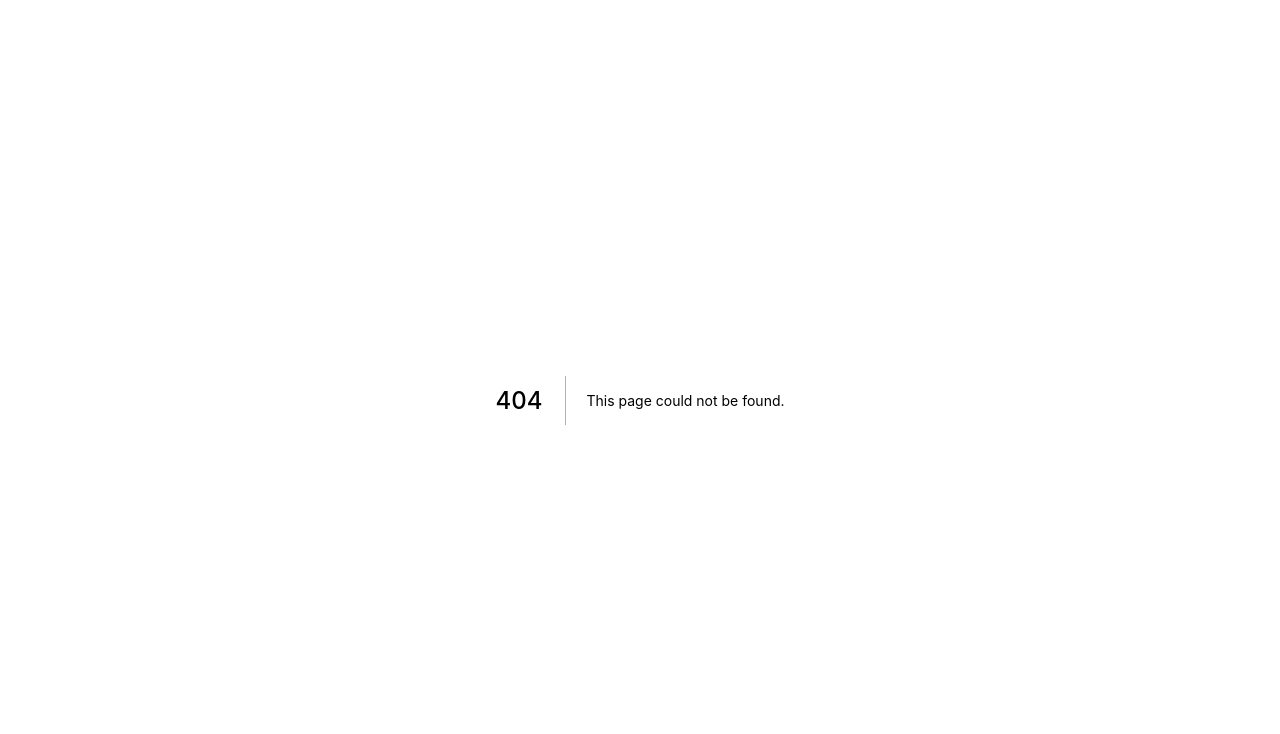
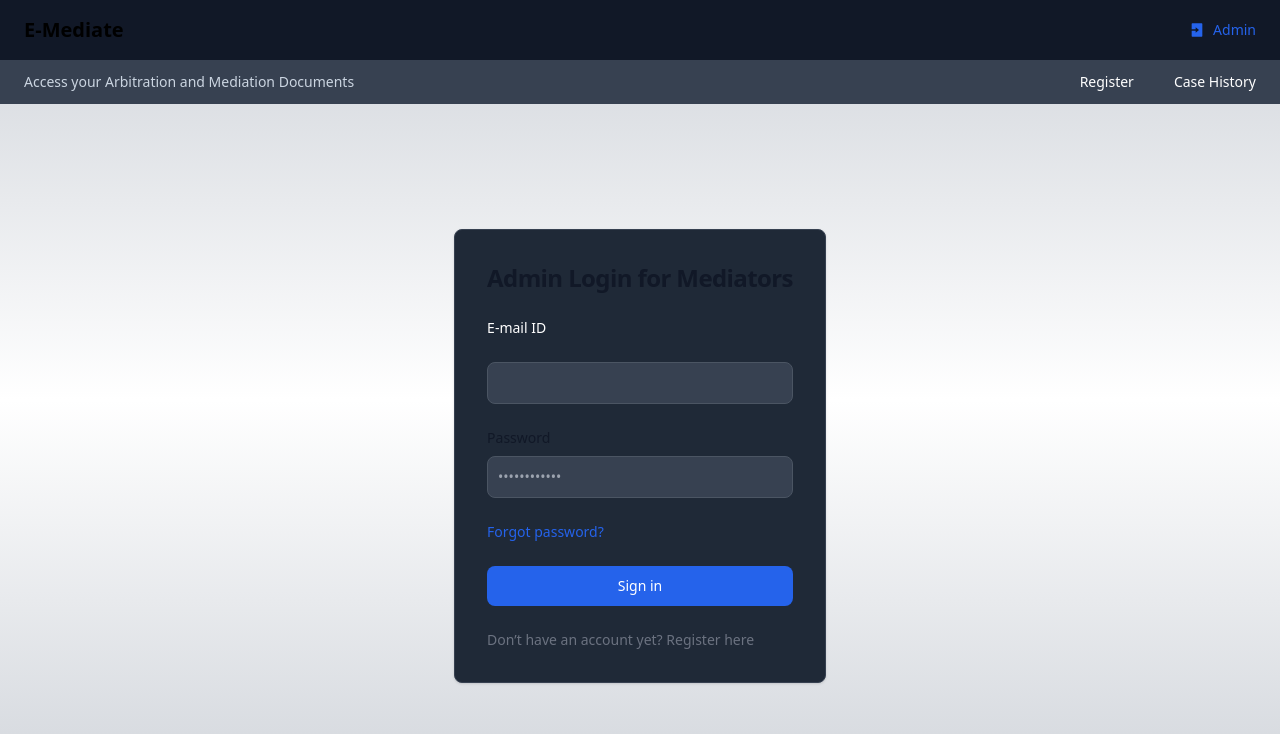
Before and after one commit to bharathraj-v/emediate, a Next.js app: page /login in a window 1280 px wide. Before the commit this address had no page. Shown: the top 734 px of the page. Built offline with nearby package versions, Linux system fonts and the light colour scheme.

Commit message:
added admin page UI

```diff
--- a/components/DisplayDocuments.jsx
+++ b/components/DisplayDocuments.jsx
@@ -45,7 +45,7 @@ const DisplayDocuments = ({
                                 State:
                             </th>
                             <td class="py-2 px-6 font-medium text-gray-900 whitespace-nowrap">
-                                Texas
+                                {state}
                             </td>
                         </tr>
                         <tr>
--- /dev/null
+++ b/components/Login.jsx
@@ -0,0 +1,91 @@
+import { React, useState } from 'react';
+import Link from 'next/link'
+
+const ForgotPassword = ({ forgot }) => {
+
+    if (forgot) {
+        return (
+            <div className="flex h-[88%] w-72 justify-items-center justify-between">
+                <p className="text-sm text-gray-200">
+                    Please contact
+                    <button onClick={() => { window.open('mailto:e-mediate-admin@e-court.gov')}}>
+                        <u>e-mediate-admin@e-court.gov</u></button> to reset your password. Attach your previous
+                    Arbitration details and send out your new password. Your request will be processed within 24 hours.
+                </p>
+            </div>
+        )
+    } else {
+        return null
+    }
+}
+
+const Login = () => {
+    const [forgot, setForgot] = useState(false)
+    const [signIn, setSignIn] = useState(false)
+
+    const handleSignIn = () => {
+        setSignIn(true)
+    }
+
+
+    if (!signIn){
+    return (
+        <section className="flex h-[88%] items-center justify-center">
+            <div className="flex flex-col items-center justify-center px-6 py-8 mx-auto md:h-screen lg:py-0">
+                <div className="w-full rounded-lg shadow border md:mt-0 sm:max-w-md xl:p-0 bg-gray-800 border-gray-700">
+                    <div className="p-6 space-y-4 md:space-y-6 sm:p-8">
+                        <h1 className="text-xl font-bold leading-tight tracking-tight text-gray-900 md:text-2xl dark:text-white">
+                            Admin Login for Mediators
+                        </h1>
+                        <div className="space-y-4 md:space-y-6">
+                                <label
+                                    className="block mb-2 text-sm font-medium text-white"
+                                >
+                                    E-mail ID
+                                </label>
+                                <input
+                                    type="email"
+                                    className="border text-gray-900 sm:text-sm rounded-lg focus:ring-primary-600 focus:border-primary-600 block w-full p-2.5 bg-gray-700 border-gray-600 placeholder-gray-400 dark:text-white focus:ring-blue-500 focus:border-blue-500"
+                                />
+                            </div>
+                            <div>
+                                <label
+                                    className="block mb-2 text-sm font-medium text-gray-900 dark:text-white"
+                                >
+                                    Password
+                                </label>
+                                <input
+                                    type="password"
+                                    placeholder="••••••••••••"
+                                    className="border text-gray-900 sm:text-sm rounded-lg focus:ring-primary-600 focus:border-primary-600 block w-full p-2.5 bg-gray-700 border-gray-600 placeholder-gray-400 dark:text-white focus:ring-blue-500 focus:border-blue-500"
+                                />
+                            </div>
+                            <div className="flex items-center justify-between">
+                                <button className="text-sm font-medium text-blue-600 hover:underline" onClick={()=>setForgot(true)}>Forgot password?</button>
+                            </div>
+                            < ForgotPassword forgot={forgot} />
+                            <button
+                                onClick={handleSignIn}
+                                className="w-full text-white bg-blue-600 hover:bg-primary-700 focus:ring-4 focus:outline-none focus:ring-primary-300 font-medium rounded-lg text-sm px-5 py-2.5 text-center"
+                            >
+                                Sign in
+                            </button>
+                            <p className="text-sm font-light text-gray-500 dark:text-gray-400">
+                                Don’t have an account yet?{" "}
+                                <Link
+                                    href="#"
+                                    className="font-medium text-gray-400 hover:underline"
+                                >
+                                    Register here
+                                </Link>
+                            </p>
+                    </div>
+                </div>
+            </div>
+        </section>
+
+    )
+    }
+}
+
+export default Login
--- a/components/Navbar.jsx
+++ b/components/Navbar.jsx
@@ -7,8 +7,10 @@ const Navbar = () => {
         <>
   <nav className="bg-gray-900">
     <div className="flex flex-wrap justify-between items-center mx-auto max-w-screen-xl px- md:px-6 py-4">
-      <a className="flex items-center">
-        <button onClick={()=>window.location.reload(false)}>
+      <Link
+      href={"/"} passHref
+      className="flex items-center">
+        <button>
         <span className="self-center text-xl font-bold
         hover:font-bold
         hover:text-blue-800
@@ -16,10 +18,10 @@ const Navbar = () => {
           E-Mediate
         </span>
         </button>
-      </a>
+      </Link>
       <div className="flex items-center">
         <Link
-          href="#"
+          href={"/login"} passHref
         >
             <div className="flex space-x-2 items-center
              hover:space-x-4
--- a/components/SearchInterface.jsx
+++ b/components/SearchInterface.jsx
@@ -83,7 +83,7 @@ const SearchInterface = () => {
     if (!otpStatus){
       return (
         <div className="flex h-[88%]  items-center justify-center">
-            <form className="w-full max-w-lg">
+            <div className="w-full max-w-lg">
             <div className="flex flex-wrap -mx-12 mb-6">
                     <div className="w-full  px-3 mb-6 md:mb-0">
                         <label className="block py-3 text-gray-700 text-2xl font-bold mb-2" >
@@ -210,7 +210,7 @@ const SearchInterface = () => {
                         </button>
                     </div>
                 </div>
-            </form>
+            </div>
         </div>
     )
     } else if (otpStatus === 1){
--- /dev/null
+++ b/pages/login/index.jsx
@@ -0,0 +1,17 @@
+import Head from 'next/head'
+import Navbar from '../../components/Navbar'
+import Login from '../../components/Login'
+
+export default function LoginPage() {
+  return (
+    <div className='fixed  bg-gradient-to-t from-gray-300 via-white to-gray-300 top-0 h-screen bg w-screen overflow-hidden'>
+      <Head>
+        <title>E-Mediate</title>
+        <meta name="description" content="Generated by create next app" />
+        <link rel="icon" href="/favicon.ico" />
+      </Head>
+      <Navbar />
+      <Login />
+      </div>
+  )
+}
```
